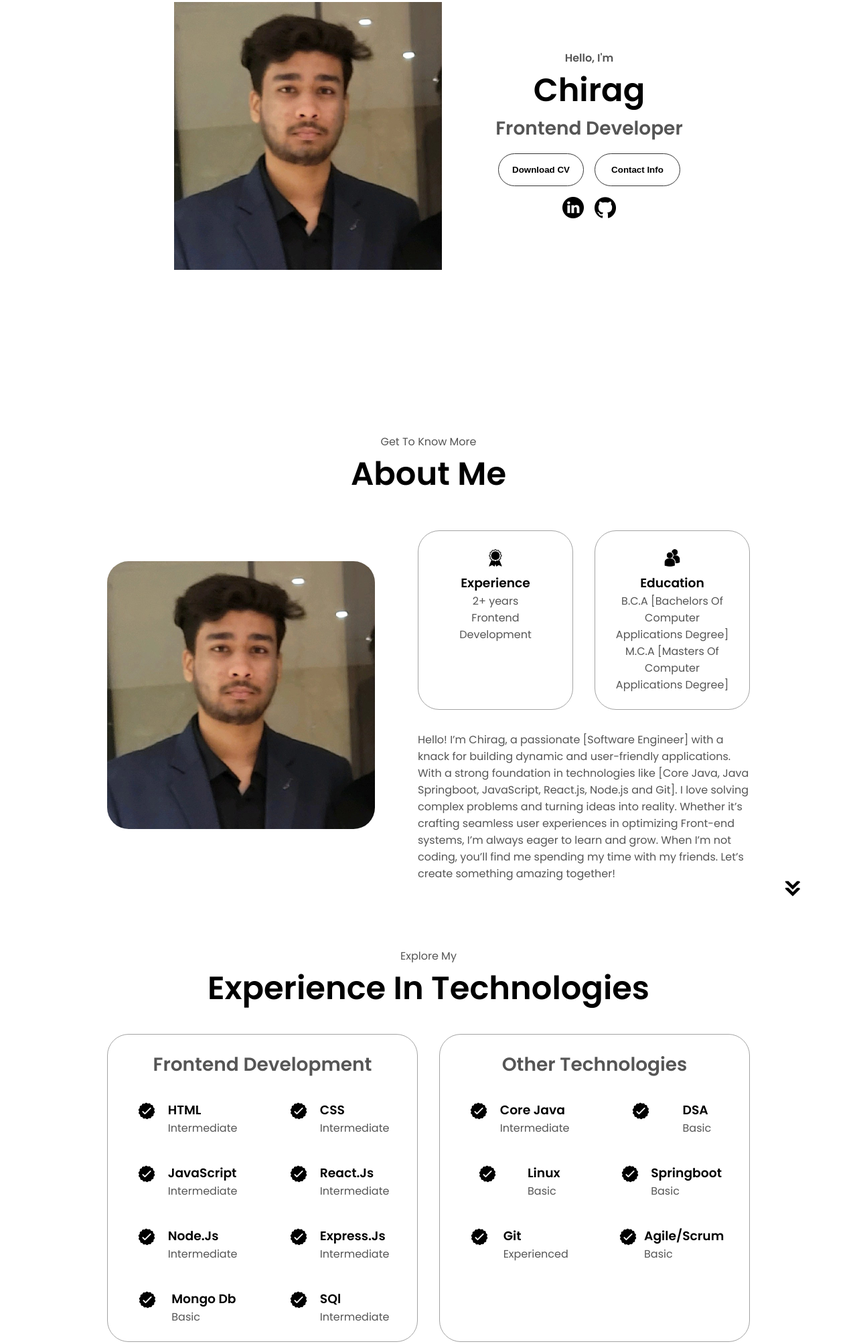
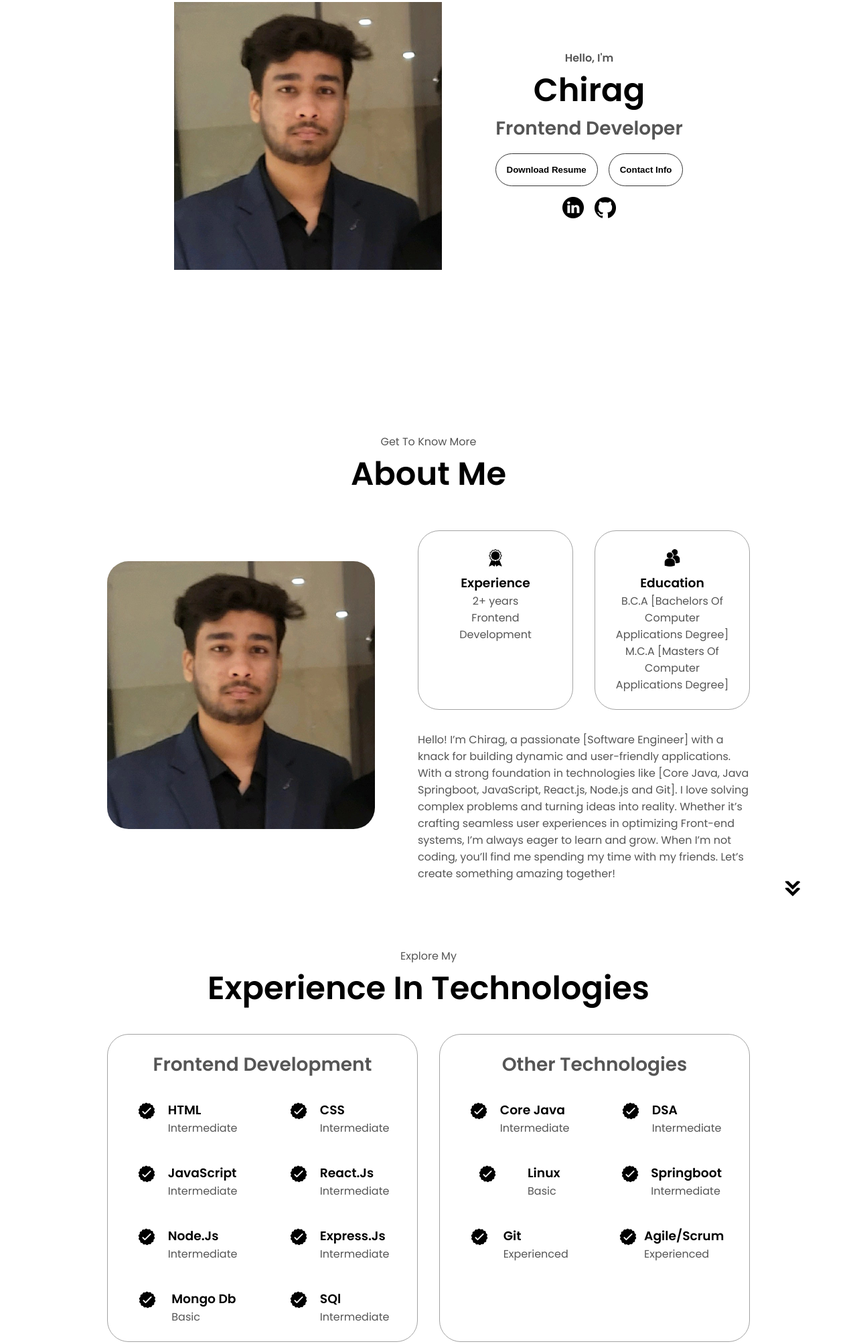
Before and after one commit to SorcererChiragsingh/My-Responsive-Portfolio, a plain HTML site: page index.html in a window 1280 px wide. Shown: the part 281-2288 px from the top of the page at 67% size. Drawn offline with Linux system fonts and the light colour scheme.

Commit message:
changes in css

```diff
--- a/index.html
+++ b/index.html
@@ -49,7 +49,7 @@
               class="btn btn-color-2"
               onclick="window.open('./assets/Chirag_Resume.pdf')"
             >
-              Download CV
+              Download Resume
             </button>
             <button class="btn btn-color-2" onclick="location.href='./#contact'">
               Contact Info
@@ -242,7 +242,7 @@
                   />
                   <div>
                     <h3>DSA</h3>
-                    <p>Basic</p>
+                    <p>Intermediate</p>
                   </div>
                 </article>
                 <article>
@@ -264,7 +264,7 @@
                   />
                   <div>
                     <h3>Springboot</h3>
-                    <p>Basic</p>
+                    <p>Intermediate</p>
                   </div>
                 </article>
                 <article>
@@ -286,7 +286,7 @@
                   />
                   <div>
                     <h3>Agile/Scrum </h3>
-                    <p>Basic</p>
+                    <p>Experienced</p>
                   </div>
                 </article>
               </div>
--- a/style.css
+++ b/style.css
@@ -226,9 +226,19 @@ section {
   font-weight: 600;
   transition: all 300ms ease;
   padding: 1rem;
+  border-radius: 2rem;
+  white-space: nowrap; /* Prevent text wrapping */
+  text-align: center; /* Center-align text within the button */
+}
+/*
+.btn {
+  font-weight: 600;
+  transition: all 300ms ease;
+  padding: 1rem;
   width: 8rem;
   border-radius: 2rem;
 }
+*/
 
 .btn-color-1,
 .btn-color-2 {
```
